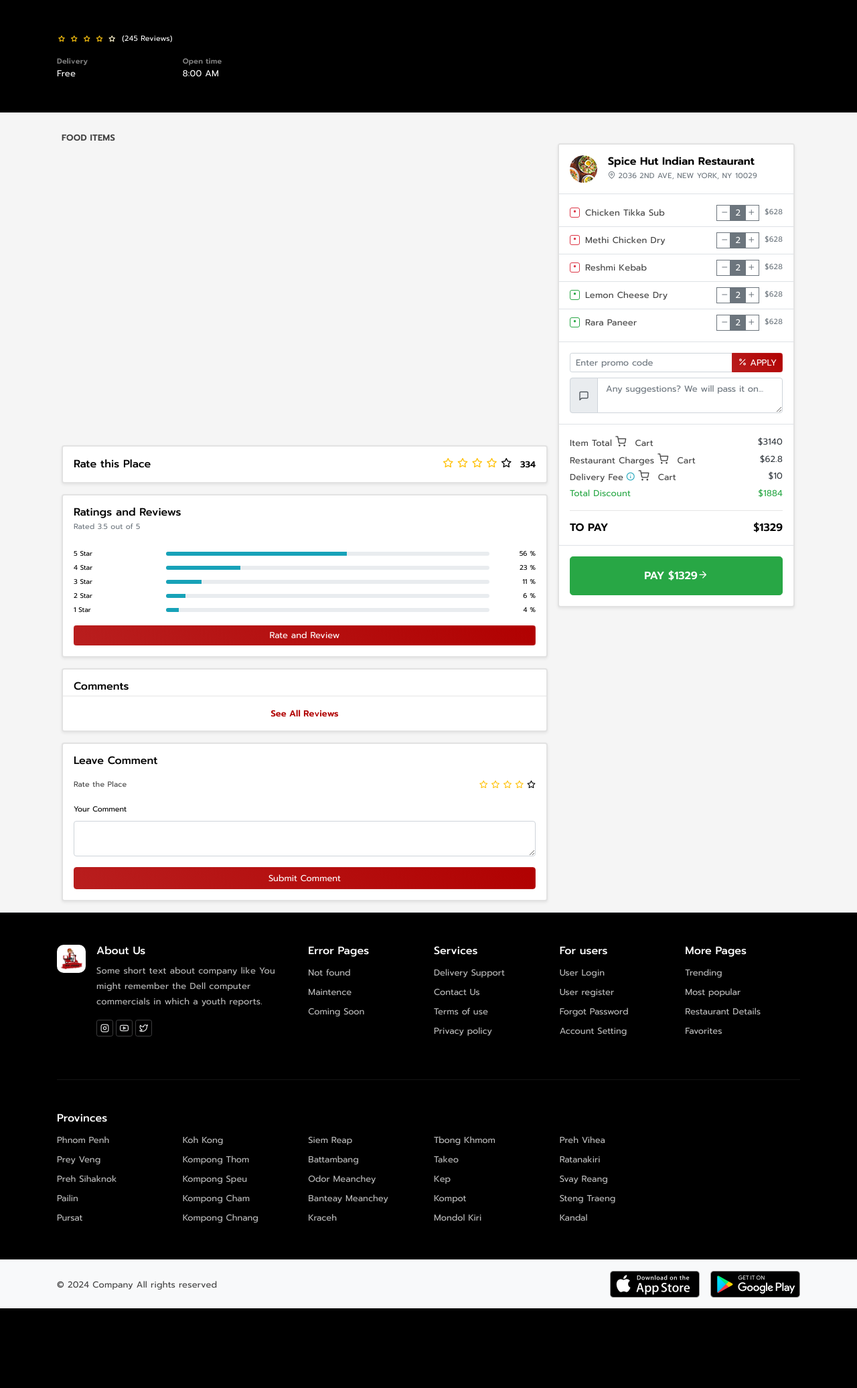
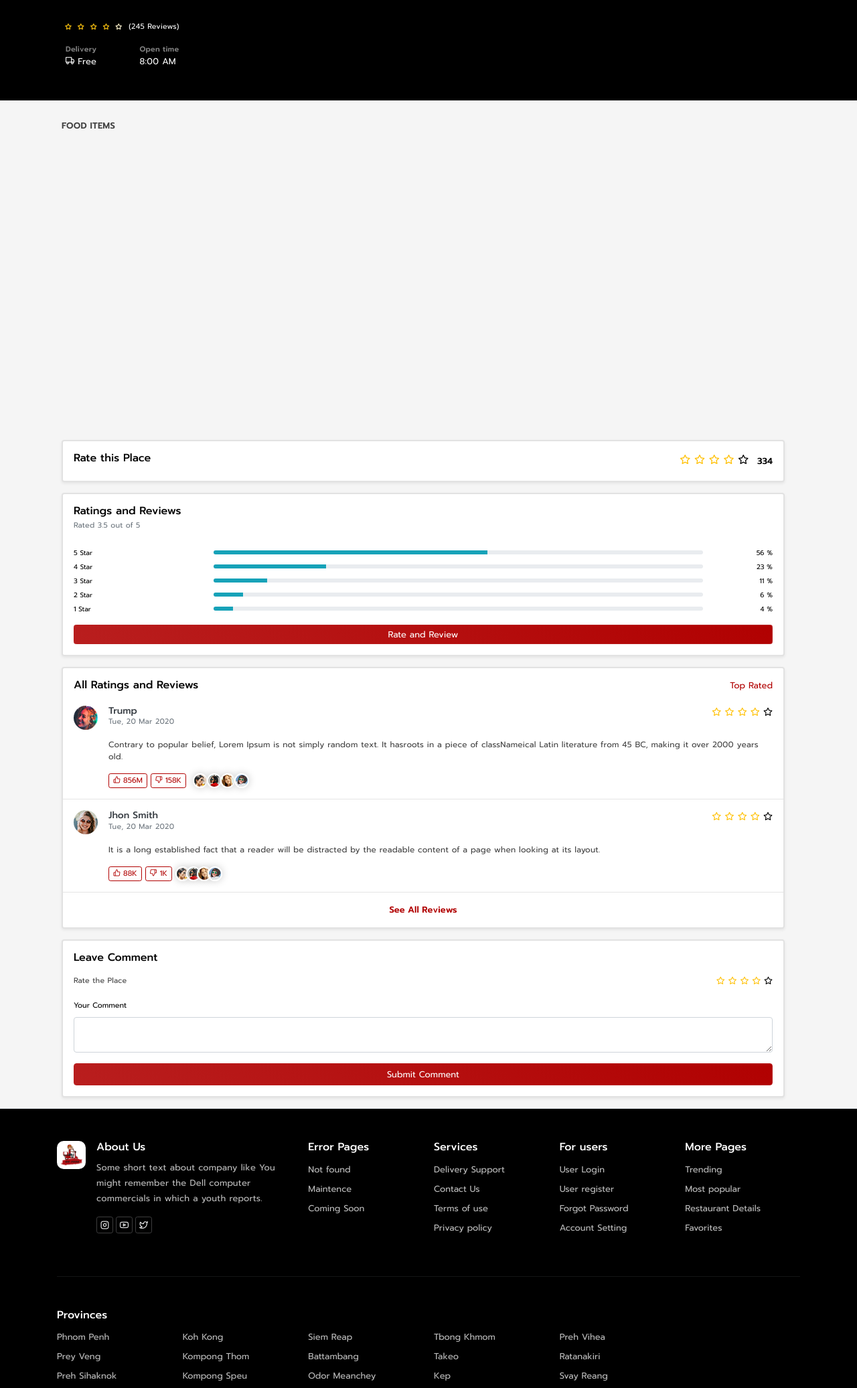
Before and after one commit to ratanak-khoeurn/G-11-Project-VC1, a PHP site: page /restaurant in a window 1280 px wide. Shown: the part 75-2148 px from the top of the page at 67% size. Before the commit the page ends 2029 px from the top, so only its background shows below. Run offline with PHP 8.4, Linux system fonts and the light colour scheme; data that the repository does not hold is empty; some libraries are stand-ins or nearby versions.

Commit message:
[feat] update code FPG-70

```diff
--- a/views/restaurant/restaurant.view.php
+++ b/views/restaurant/restaurant.view.php
@@ -1,9 +1,9 @@
 <?php
 require_once "database/database.php";
 require_once "models/admin/restuarant/resturant.process.php";
-$restuarant = get_restaurant();
+require_once "models/admin/products/product.model.php";
+?>
 
-?>
 <div class="d-none">
     <div class="bg-primary p-3 d-flex align-items-center">
         <a class="toggle togglew toggle-2" href="#"><span></span></a>
@@ -13,18 +13,32 @@ $restuarant = get_restaurant();
 <div class="offer-section py-4">
     <div class="container position-relative">
 
+
         <?php
+        $res_id = isset($_GET['id']) ? $_GET['id'] : null;
+        function get_restaurant_by_id($id)
+        {
+            $restaurants = get_restaurant();
+            foreach ($restaurants as $res) {
+                if ($res['res_id'] == $id) {
+                    return $res;
+                }
+            }
+            return null;
+        }
+        $restaurant = get_restaurant_by_id($res_id);
+        if ($restaurant) {
 
-        foreach ($restuarant as $res) {
         ?>
-            <img alt="#" src="../../../assets/images/restaurant/<?= $res['restaurant_image_url'] ?>" class="restaurant-pic">
+            <img alt="<?= $restaurant['res_name'] ?>" src="../../../assets/images/restaurant/<?= $restaurant['restaurant_image_url'] ?>" class="restaurant-pic" style="margin-right:30px">
+            <h2 class="res_name" style="color:white; padding-top:0px; margin-left:10px"><?= $restaurant['res_name'] ?></h2>
+            <p class="res_address" style="color:white; margin-left:10px"><?= $restaurant['res_address'] ?></p>
         <?php } ?>
+
         <div class="pt-3 text-white">
-            <h2 class="font-weight-bold"><?= $res['res_name'] ?></h2>
-            <p class="text-white m-0"><?= $res['res_address'] ?></p>
-            <div class="rating-wrap d-flex align-items-center mt-2">
+            <div class="rating-wrap d-flex align-items-center" style="margin-top: -10px;">
                 <ul class="rating-stars list-unstyled">
-                    <li>
+                    <li style="margin-left:10px">
                         <i class="feather-star text-warning"></i>
                         <i class="feather-star text-warning"></i>
                         <i class="feather-star text-warning"></i>
@@ -36,12 +50,12 @@ $restuarant = get_restaurant();
             </div>
         </div>
         <div class="pb-4">
-            <div class="row">
+            <div class="row" style="margin-left:5px">
                 <div class="col-6 col-md-2">
                     <p class="text-white-50 font-weight-bold m-0 small">Delivery</p>
-                    <p class="text-white m-0">Free</p>
+                    <p class="text-white m-0"><i class="feather-truck"></i> Free</p>
                 </div>
-                <div class="col-6 col-md-2">
+                <div class="col-6 col-md-2" style="margin-left: -75px;">
                     <p class="text-white-50 font-weight-bold m-0 small">Open time</p>
                     <p class="text-white m-0">8:00 AM</p>
                 </div>
@@ -49,36 +63,39 @@ $restuarant = get_restaurant();
         </div>
     </div>
 </div>
-<div class="container position-relative" style="display: flex; width: 100%;">
-    <div class="row" style="width: 80%; display:flex; flex-direction:column">
+<div class="container position-relative" style="display: flex;flex-direction:column; width: 100%;">
+    <div class="row" style="width: 100%; display:flex; flex-direction:column">
         <div class="container" style="width: 100%; justify-content:space-between;">
             <div class="left_side" style="width: 100%; margin-top:20px">
                 <p class="font-weight-bold pt-2 m-0">FOOD ITEMS</p>
-                <div class="card_product" style="overflow:scroll; height:450px">
+                <div class="card_product" style="overflow:scroll; height:450px; margin-top:10px">
                     <div class="trending-scroll rounded" style="width: 100%; display:flex; flex-wrap: wrap; justify-content:space-between; margin-bottom:15px">
                         <?php
-                        $restuarant = get_restaurant();
-                        foreach ($restuarant as $res) {
+                        $products = get_product();
+                        foreach ($products as $product) {
+                        $desired_restaurant_name = $restaurant['res_name'];
+                        $product_restaurant_name = $product['restaurant_name'];
+                        if ($desired_restaurant_name === $product_restaurant_name) {
                         ?>
-                            <div class="osahan-slider-item" style="width: 235px; margin-top: 0px; margin-bottom:10px">
+                            <div class="osahan-slider-item" style="width: 250px; margin-top: 0px; margin-bottom:10px">
                                 <div class="list-card bg-white rounded overflow-hidden position-relative shadow-sm">
                                     <div class="list-card-image">
-                                        <a href="#checkout">
-                                            <img alt="#" src="../../../assets/images/restaurant/<?= $res['restaurant_image_url'] ?>" class="img-fluid item-img w-100" style="background-color:teal; height:200px">
+                                    <a href="/checkout">
+                                            <img alt="#" src="../../../assets/images/products/<?= $product['product_img'] ?>" class="img-fluid item-img" style="background-color:teal; height:200px; width: 100%;">
                                         </a>
                                     </div>
                                     <div class="p-3 position-relative">
                                         <div class="list-card-body">
-                                            <h6 class="mb-1"><a href="/checkout" class="text-black"><?= $res['res_name'] ?></a></h6>
-                                            <p class="text-gray mb-3"><?= $res['res_address'] ?></p>
+                                            <h6 class="mb-1"><a href="/checkout" class="text-black"><?= $product['product_name'] ?></a></h6>
+                                            <p class="text-gray mb-3"><?= $product['restaurant_name'] ?></p>
                                             <p class="text-gray m-0" style="display:flex; justify-content:space-between"> <span class="text-black-50"> $350 FOR TWO</span>
-                                                <i class="feather-shopping-cart h6 mr-2 mb-0" style="background-color:#E21B70;padding:5px; width:50px; color:white; border-radius:5px; justify-content:center; align-items: center; text-align:center; .feather-shopping-cart:hover{background-color:wheat} "></i>
+                                            <a href="#?id=<?=$res['res_id']?>"><i class="feather-shopping-cart h+6 mr-2 mb-0" style="background-color:#E21B70;padding:10px; width:50px; color:white;font-size:15px; border-radius:5px; justify-content:center; align-items: center; text-align:center;cursor:pointer; .feather-shopping-cart:hover{background-color:wheat} "></i></a>
                                             </p>
                                         </div>
                                     </div>
                                 </div>
                             </div>
-                        <?php } ?>
+                        <?php } }?>
                     </div>
                 </div>
             </div>
@@ -86,7 +103,7 @@ $restuarant = get_restaurant();
             <div class="rating_side" style="width:100%">
                 <div class="mb-3">
                     <div id="ratings-and-reviews" class="bg-white shadow-sm d-flex align-items-center rounded p-3 mb-3 clearfix restaurant-detailed-star-rating">
-                        <h6 class="mb-0">Rate this Place</h6>
+                        <h6 class="mt-0">Rate this Place</h6>
                         <div class="star-rating ml-auto">
                             <div class="d-inline-block h6 m-0"><i class="feather-star text-warning"></i>
                                 <i class="feather-star text-warning"></i>
@@ -150,32 +167,64 @@ $restuarant = get_restaurant();
                         <div class="graph-star-rating-footer text-center mt-3"><button type="button" class="btn btn-primary btn-block btn-sm">Rate and Review</button></div>
                     </div>
                     <div class="bg-white p-3 mb-3 restaurant-detailed-ratings-and-reviews shadow-sm rounded">
-
-                        <h6 class="mb-1">Comments</h6>
-                        <?php
-                            require "models/comments/comments.model.php";
-                            $comments = get_comment();
-                            foreach($comments as $comment):
-                        ?>
+                        <a class="text-primary float-right" href="#">Top Rated</a>
+                        <h6 class="mb-1">All Ratings and Reviews</h6>
                         <div class="reviews-members py-3">
-
                             <div class="media">
-                                <a href="#"><img  style="width: 50px;height:50px" alt="#" src="../../assets/images/user/<?= $comment['profile']?>" class="mr-3 rounded-pill"></a>
+                                <a href="#"><img alt="#" src="assets/images/reviewer1.png" class="mr-3 rounded-pill"></a>
                                 <div class="media-body">
                                     <div class="reviews-members-header">
-
-                                        <h6 class="mb-0"><a class="text-dark" href="#"><?= $comment['user'] ?></a></h6>
-                                        <p class="text-muted small"><?=$comment['date'] ?></p>
+                                        <div class="star-rating float-right">
+                                            <div class="d-inline-block" style="font-size: 14px;"><i class="feather-star text-warning"></i>
+                                                <i class="feather-star text-warning"></i>
+                                                <i class="feather-star text-warning"></i>
+                                                <i class="feather-star text-warning"></i>
+                                                <i class="feather-star"></i>
+                                            </div>
+                                        </div>
+                                        <h6 class="mb-0"><a class="text-dark" href="#">Trump</a></h6>
+                                        <p class="text-muted small">Tue, 20 Mar 2020</p>
                                     </div>
                                     <div class="reviews-members-body">
-                                        <p><?= $comment['content'] ?></p>
+                                        <p>Contrary to popular belief, Lorem Ipsum is not simply random text. It hasroots in a piece of classNameical Latin literature from 45 BC, making it
+                                            over 2000 years old.</p>
+                                    </div>
+                                    <div class="reviews-members-footer"><a class="total-like btn btn-sm btn-outline-primary" href="#"><i class="feather-thumbs-up"></i> 856M</a> <a class="total-like btn btn-sm btn-outline-primary" href="#"><i class="feather-thumbs-down"></i> 158K</a>
+                                        <span class="total-like-user-main ml-2" dir="rtl">
+                                            <a href="#" aria-describedby="tooltip-top0"><img alt="#" src="assets/images/reviewer3.png" class="total-like-user rounded-pill"></a>
+                                            <a href="#" aria-describedby="tooltip-top1"><img alt="#" src="assets/images/reviewer4.png" class="total-like-user rounded-pill"></a>
+                                            <a href="#"><img alt="#" src="assets/images/reviewer5.png" class="total-like-user rounded-pill"></a>
+                                            <a href="#" aria-describedby="tooltip-top3"><img alt="#" src="assets/images/reviewer6.png" class="total-like-user rounded-pill"></a>
+                                        </span>
                                     </div>
                                 </div>
                             </div>
                         </div>
-                        <?php endforeach?>
-
-
+                        <hr>
+                        <div class="reviews-members py-3">
+                            <div class="media">
+                                <a href="#"><img alt="#" src="assets/images/reviewer2.png" class="mr-3 rounded-pill"></a>
+                                <div class="media-body">
+                                    <div class="reviews-members-header">
+                                        <div class="star-rating float-right">
+                                            <div class="d-inline-block" style="font-size: 14px;"><i class="feather-star text-warning"></i>
+                                                <i class="feather-star text-warning"></i>
+                                                <i class="feather-star text-warning"></i>
+                                                <i class="feather-star text-warning"></i>
+                                                <i class="feather-star"></i>
+                                            </div>
+                                        </div>
+                                        <h6 class="mb-0"><a class="text-dark" href="#">Jhon Smith</a></h6>
+                                        <p class="text-muted small">Tue, 20 Mar 2020</p>
+                                    </div>
+                                    <div class="reviews-members-body">
+                                        <p>It is a long established fact that a reader will be distracted by the
+                                            readable content of a page when looking at its layout.</p>
+                                    </div>
+                                    <div class="reviews-members-footer"><a class="total-like btn btn-sm btn-outline-primary" href="#"><i class="feather-thumbs-up"></i> 88K</a> <a class="total-like btn btn-sm btn-outline-primary" href="#"><i class="feather-thumbs-down"></i> 1K</a><span class="total-like-user-main ml-2" dir="rtl"><a href="#"><img alt="#" src="assets/images/reviewer3.png" class="total-like-user rounded-pill"></a><a href="#"><img alt="#" src="assets/images/reviewer4.png" class="total-like-user rounded-pill"></a><a href="#"><img alt="#" src="assets/images/reviewer5.png" class="total-like-user rounded-pill"></a><a href="#"><img alt="#" src="assets/images/reviewer6.png" class="total-like-user rounded-pill"></a></span></div>
+                                </div>
+                            </div>
+                        </div>
                         <hr>
                         <a class="text-center w-100 d-block mt-3 font-weight-bold" href="#">See All Reviews</a>
                     </div>
@@ -195,7 +244,7 @@ $restuarant = get_restaurant();
                         <form action="controllers/comments/comment.user.controller.php" method="POST">
                             <div class="form-group">
                                 <label class="form-label small">Your Comment</label>
-                                <textarea class="form-control" name="comment" required></textarea>
+                                <textarea class="form-control" name="comment"></textarea>
                             </div>
                             <div class="form-group mb-0">
                                 <button type="submit" class="btn btn-primary btn-block">Submit Comment</button>
@@ -204,119 +253,6 @@ $restuarant = get_restaurant();
 
                     </div>
                 </div>
-            </div>
-        </div>
-    </div>
-    <div class="col-md-4 pt-3" style="margin-top:30px; width: 20%;height:auto">
-        <div class="osahan-cart-item rounded rounded shadow-sm overflow-hidden bg-white sticky_sidebar">
-            <div class="d-flex border-bottom osahan-cart-item-profile bg-white p-3">
-                <img alt="osahan" src="assets/images/starter1.jpg" class="mr-3 rounded-circle img-fluid">
-                <div class="d-flex flex-column">
-                    <h6 class="mb-1 font-weight-bold">Spice Hut Indian Restaurant</h6>
-                    <p class="mb-0 small text-muted"><i class="feather-map-pin"></i> 2036 2ND AVE, NEW YORK, NY
-                        10029</p>
-                </div>
-            </div>
-            <div class="bg-white border-bottom py-2">
-                <div class="gold-members d-flex align-items-center justify-content-between px-3 py-2 border-bottom">
-                    <div class="media align-items-center">
-                        <div class="mr-2 text-danger">&middot;</div>
-                        <div class="media-body">
-                            <p class="m-0">Chicken Tikka Sub</p>
-                        </div>
-                    </div>
-                    <div class="d-flex align-items-center">
-                        <span class="count-number float-right"><button type="button" class="btn-sm left dec btn btn-outline-secondary"> <i class="feather-minus"></i>
-                            </button><input class="count-number-input" type="text" readonly value="2"><button type="button" class="btn-sm right inc btn btn-outline-secondary"> <i class="feather-plus"></i> </button></span>
-                        <p class="text-gray mb-0 float-right ml-2 text-muted small">$628</p>
-                    </div>
-                </div>
-                <div class="gold-members d-flex align-items-center justify-content-between px-3 py-2 border-bottom">
-                    <div class="media align-items-center">
-                        <div class="mr-2 text-danger">&middot;</div>
-                        <div class="media-body">
-                            <p class="m-0">Methi Chicken Dry
-                            </p>
-                        </div>
-                    </div>
-                    <div class="d-flex align-items-center">
-                        <span class="count-number float-right"><button type="button" class="btn-sm left dec btn btn-outline-secondary"> <i class="feather-minus"></i>
-                            </button><input class="count-number-input" type="text" readonly value="2"><button type="button" class="btn-sm right inc btn btn-outline-secondary"> <i class="feather-plus"></i> </button></span>
-                        <p class="text-gray mb-0 float-right ml-2 text-muted small">$628</p>
-                    </div>
-                </div>
-                <div class="gold-members d-flex align-items-center justify-content-between px-3 py-2 border-bottom">
-                    <div class="media align-items-center">
-                        <div class="mr-2 text-danger">&middot;</div>
-                        <div class="media-body">
-                            <p class="m-0">Reshmi Kebab
-                            </p>
-                        </div>
-                    </div>
-                    <div class="d-flex align-items-center">
-                        <span class="count-number float-right"><button type="button" class="btn-sm left dec btn btn-outline-secondary"> <i class="feather-minus"></i>
-                            </button><input class="count-number-input" type="text" readonly value="2"><button type="button" class="btn-sm right inc btn btn-outline-secondary"> <i class="feather-plus"></i> </button></span>
-                        <p class="text-gray mb-0 float-right ml-2 text-muted small">$628</p>
-                    </div>
-                </div>
-                <div class="gold-members d-flex align-items-center justify-content-between px-3 py-2 border-bottom">
-                    <div class="media align-items-center">
-                        <div class="mr-2 text-success">&middot;</div>
-                        <div class="media-body">
-                            <p class="m-0">Lemon Cheese Dry
-                            </p>
-                        </div>
-                    </div>
-                    <div class="d-flex align-items-center">
-                        <span class="count-number float-right"><button type="button" class="btn-sm left dec btn btn-outline-secondary"> <i class="feather-minus"></i>
-                            </button><input class="count-number-input" type="text" readonly value="2"><button type="button" class="btn-sm right inc btn btn-outline-secondary"> <i class="feather-plus"></i> </button></span>
-                        <p class="text-gray mb-0 float-right ml-2 text-muted small">$628</p>
-                    </div>
-                </div>
-                <div class="gold-members d-flex align-items-center justify-content-between px-3 py-2">
-                    <div class="media align-items-center">
-                        <div class="mr-2 text-success">&middot;</div>
-                        <div class="media-body">
-                            <p class="m-0">Rara Paneer</p>
-                        </div>
-                    </div>
-                    <div class="d-flex align-items-center">
-                        <span class="count-number float-right"><button type="button" class="btn-sm left dec btn btn-outline-secondary"> <i class="feather-minus"></i>
-                            </button><input class="count-number-input" type="text" readonly value="2"><button type="button" class="btn-sm right inc btn btn-outline-secondary"> <i class="feather-plus"></i> </button></span>
-                        <p class="text-gray mb-0 float-right ml-2 text-muted small">$628</p>
-                    </div>
-                </div>
-            </div>
-            <div class="bg-white p-3 py-3 border-bottom clearfix">
-                <div class="input-group-sm mb-2 input-group">
-                    <input placeholder="Enter promo code" type="text" class="form-control">
-                    <div class="input-group-append"><button type="button" class="btn btn-primary"><i class="feather-percent"></i> APPLY</button></div>
-                </div>
-                <div class="mb-0 input-group">
-                    <div class="input-group-prepend"><span class="input-group-text"><i class="feather-message-square"></i></span></div>
-                    <textarea placeholder="Any suggestions? We will pass it on..." aria-label="With textarea" class="form-control"></textarea>
-                </div>
-            </div>
-            <div class="bg-white p-3 clearfix border-bottom">
-                <p class="mb-1">Item Total <span class="float-right text-dark">$3140</span>
-                    <i class="feather-shopping-cart h6 mr-2 mb-0"></i>
-                    <span>Cart</span>
-                </p>
-                <p class="mb-1">Restaurant Charges <span class="float-right text-dark">$62.8</span>
-                    <i class="feather-shopping-cart h6 mr-2 mb-0"></i>
-                    <span>Cart</span>
-                </p>
-                <p class="mb-1">Delivery Fee<span class="text-info ml-1"><i class="feather-info"></i></span><span class="float-right text-dark">$10</span>
-                    <i class="feather-shopping-cart h6 mr-2 mb-0"></i>
-                    <span>Cart</span>
-                </p>
-                <p class="mb-1 text-success">Total Discount<span class="float-right text-success">$1884</span>
-                </p>
-                <hr>
-                <h6 class="font-weight-bold mb-0">TO PAY <span class="float-right">$1329</span></h6>
-            </div>
-            <div class="p-3">
-                <a class="btn btn-success btn-block btn-lg" href="/checkout">PAY $1329<i class="feather-arrow-right"></i></a>
             </div>
         </div>
     </div>
```
Also changed, not shown: views/checkout/checkout.view.php (+6 -5 lines), assets/images/restaurant/Frame 3.png (deleted), assets/images/restaurant/water.jpg (added).
